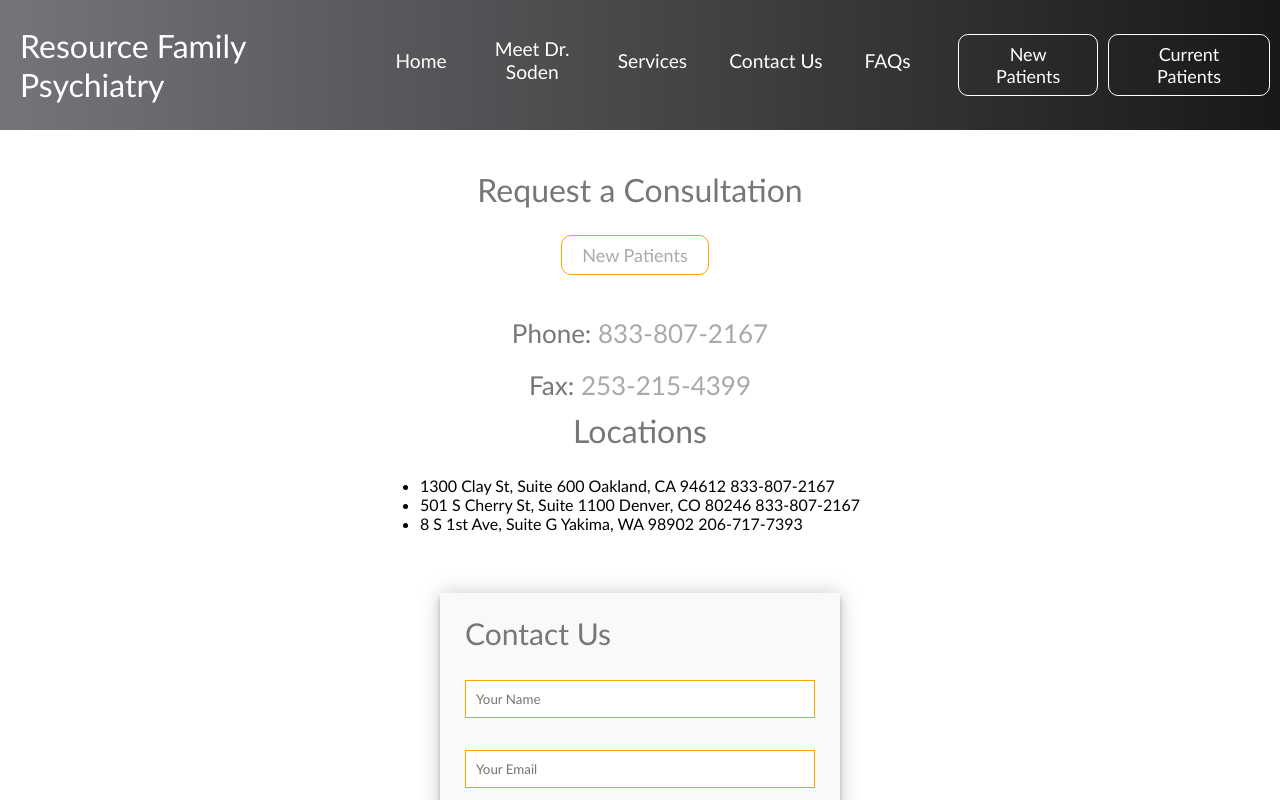
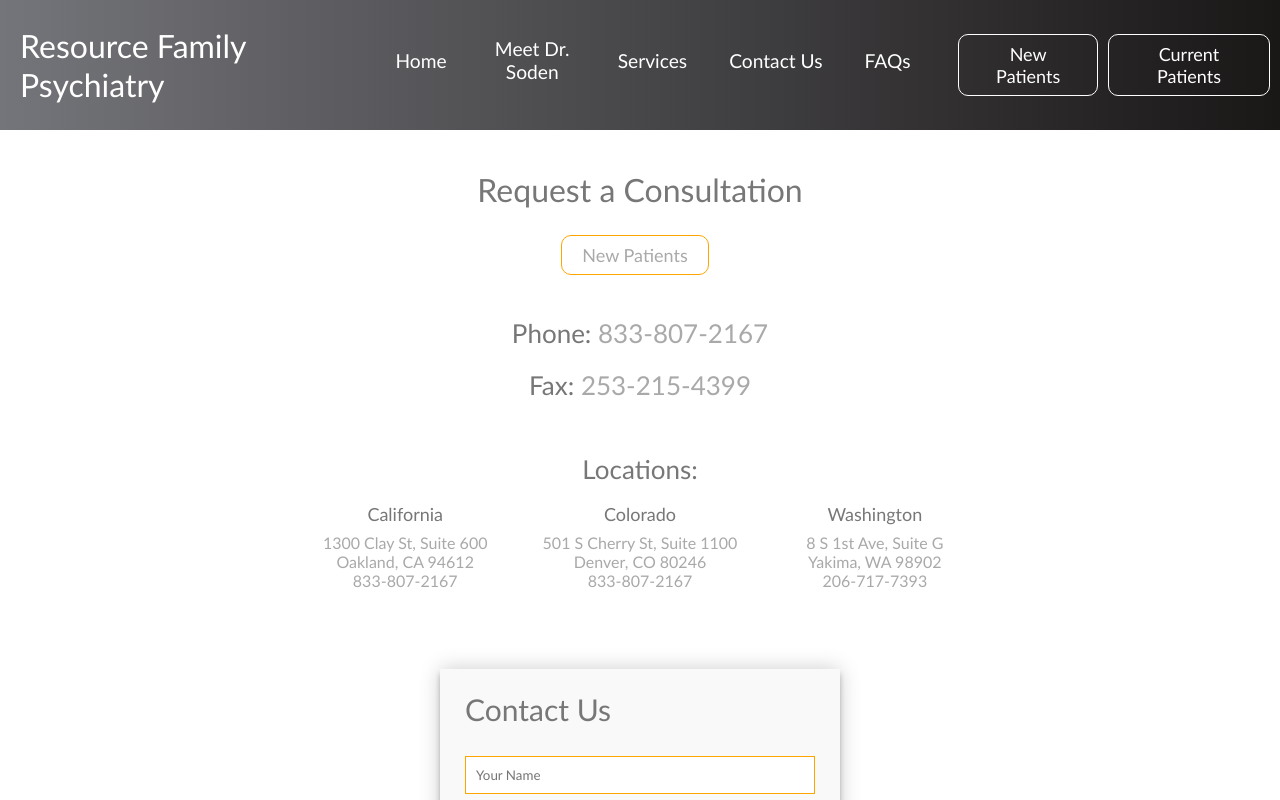
Before and after one commit to slcsta/resource-psych, a React (Create React App) app: page /scheduling in a window 1280 px wide. Shown: the top 800 px of the page. Built offline with nearby package versions, Linux system fonts and the light colour scheme.

Commit message:
updated contact section

```diff
--- a/src/components/SchedulingSection.css
+++ b/src/components/SchedulingSection.css
@@ -19,15 +19,28 @@
 }
 
 #contact-container {
-    padding-top: 2rem;
+    padding: 2rem;
     align-items: center;
 }
 
-#address-container ul {
-    padding-top: 2rem;
-    display: grid;
-    grid-template-columns: repeat(3, auto);
-    grid-gap: 10px;
+.address-container > p {
+    color: #777;
+    text-align: center;
+    font-size: 26px;
+    line-height: 36px;
+    padding-top: 0.5rem;
+}
+
+ul {
+    color: darkgray;
+    text-align: center;
+    columns: 3;
+    -webkit-columns: 3;
+    -moz-columns: 2;
+    /* display: grid;
+    grid-template-columns: repeat(3, auto); */
+    grid-gap: 40px;
+    list-style-type: none;
 
 }
 
--- a/src/components/SchedulingSection.js
+++ b/src/components/SchedulingSection.js
@@ -15,20 +15,22 @@ function SchedulingSection() {
                         <p><tel>Phone: <a href="tel:833-807-2167">833-807-2167</a></tel></p>
                         <p><fax>Fax: <a href="fax:253-215-4399">253-215-4399</a></fax></p>
                     </div>
-                    <div>
-
-                    <ul className='address-container'>
-                        <h1>Locations</h1>
-                        <li>1300 Clay St, Suite 600
-                            Oakland, CA 94612
+                    <div className='address-container'>
+                    <p>Locations:</p>
+                    <ul className='columns' data-columns='2'>
+                        <li><p>California</p>
+                            1300 Clay St, Suite 600<br></br>
+                            Oakland, CA 94612<br></br>
                             833-807-2167
-                        </li>
-                        <li>501 S Cherry St, Suite 1100
-                            Denver, CO 80246
+                        </li><br></br>
+                        <li><p>Colorado</p>
+                            501 S Cherry St, Suite 1100<br></br>
+                            Denver, CO 80246<br></br>
                             833-807-2167
-                        </li>
-                        <li>8 S 1st Ave, Suite G
-                            Yakima, WA 98902
+                        </li><br></br>
+                        <li><p>Washington</p>
+                            8 S 1st Ave, Suite G<br></br>
+                            Yakima, WA 98902<br></br>
                             206-717-7393
                         </li>
                     </ul>
```
